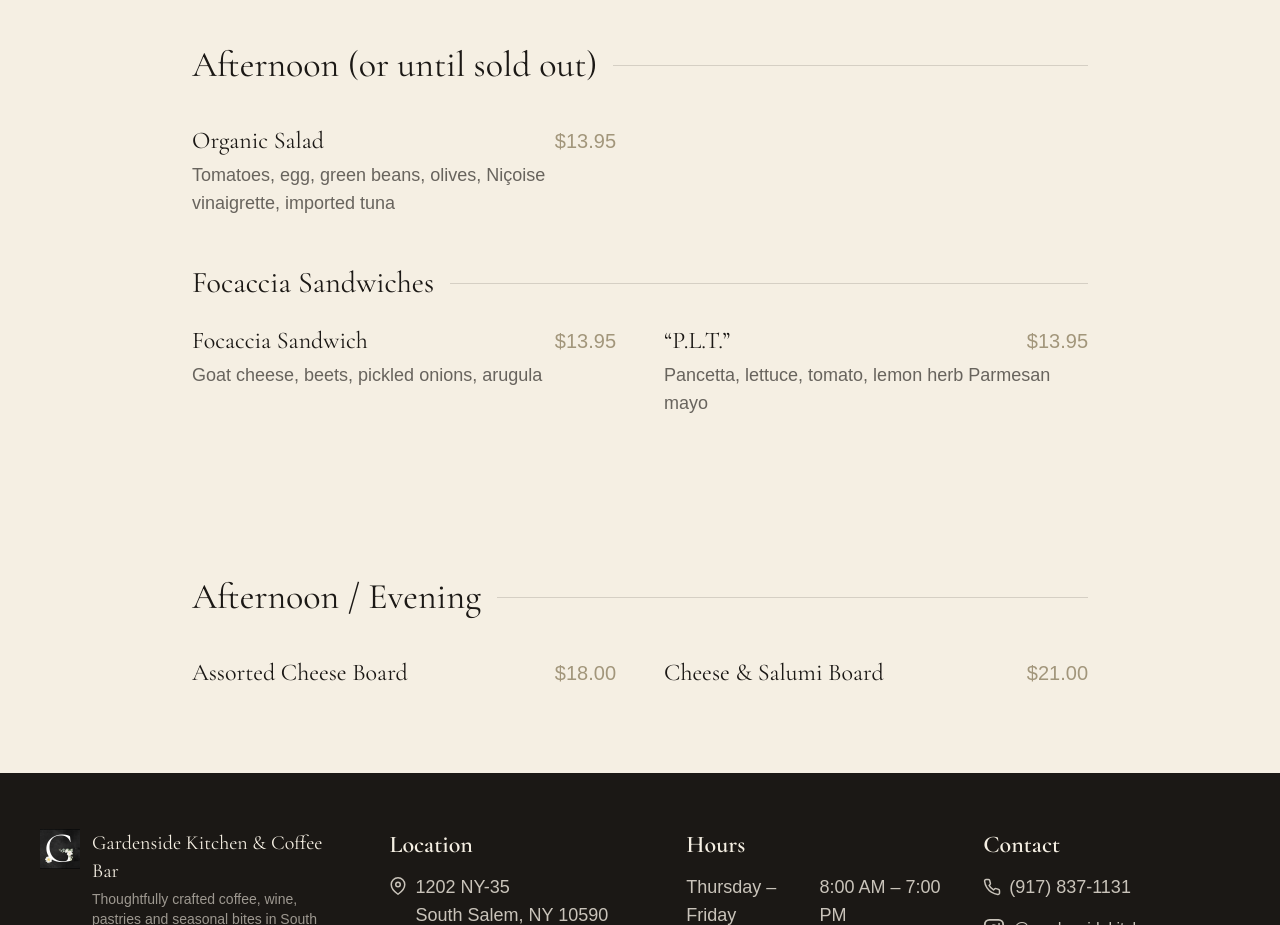
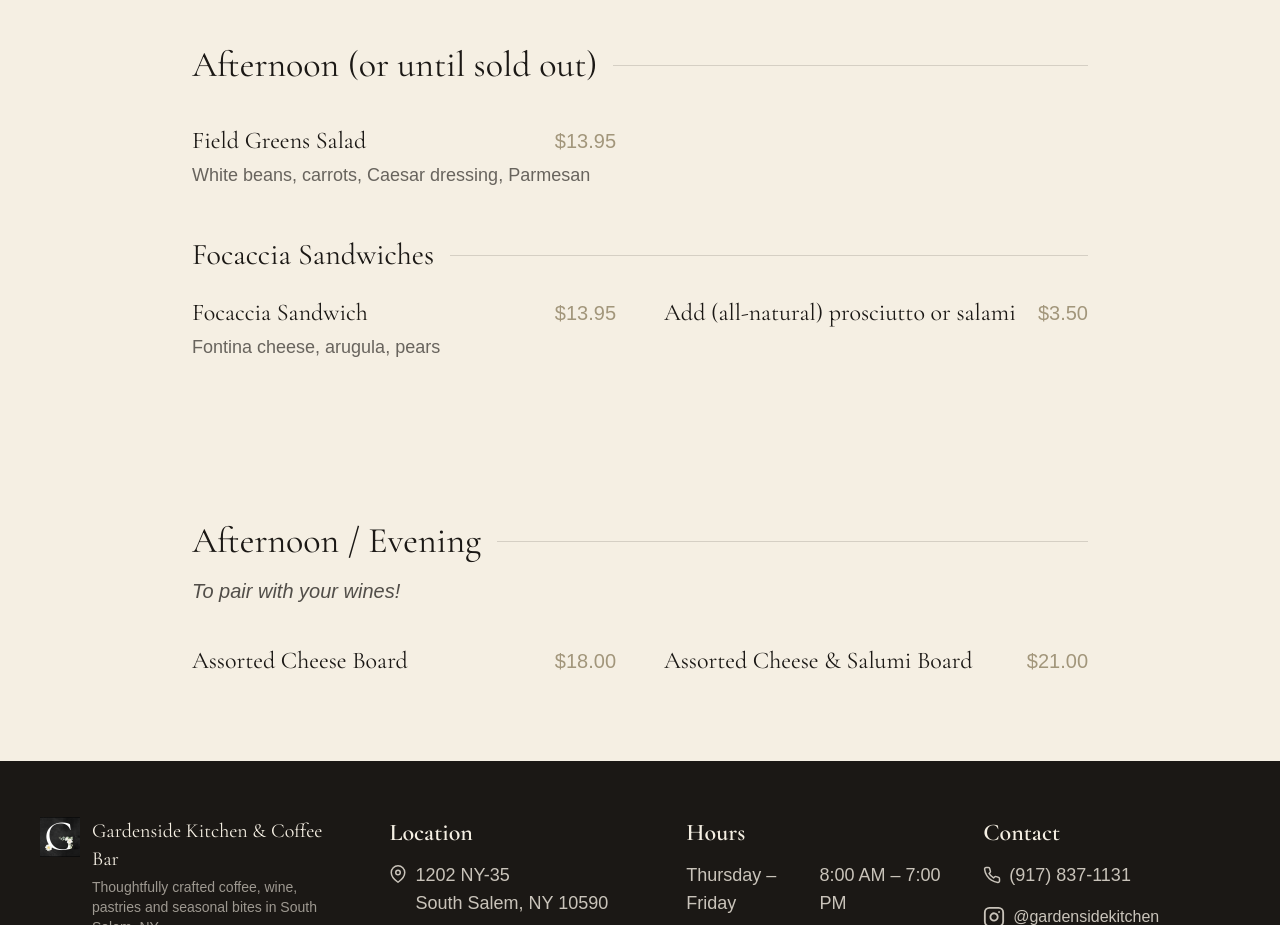
Before and after one commit to jasonf8080/gardensidekitchen, a React (Vite) app: page /menu in a window 1280 px wide. Shown: the part 880-1805 px from the top of the page. Built offline with nearby package versions, Linux system fonts and the light colour scheme; a web font is replaced by a local one.

Commit message:
update menu

```diff
--- a/src/components/Menu/MenuSection.jsx
+++ b/src/components/Menu/MenuSection.jsx
@@ -5,7 +5,7 @@ import useScrollReveal from '../../hooks/useScrollReveal.js'
  * Shared list layout for a menu category (Food, Drinks). Two-column on
  * desktop so a 10-item list doesn't run too long down the page.
  */
-function MenuSection({ heading, items, tone = 'light', secondaryHeading = null, secondaryItems = [] }) {
+function MenuSection({ heading, items, tone = 'light', secondaryHeading = null, secondaryItems = [], note = null }) {
   const sectionRef = useRef(null)
   useScrollReveal(sectionRef, '[data-reveal]', { stagger: 0.05 })
 
@@ -36,6 +36,12 @@ function MenuSection({ heading, items, tone = 'light', secondaryHeading = null,
           <span className={`h-px flex-1 ${isDark ? 'bg-secondary/20' : 'bg-primary/15'}`} aria-hidden="true" />
         </div>
 
+        {note && (
+          <p className="mt-4 text-base font-medium italic text-primary/75 md:text-xl" data-reveal>
+            {note}
+          </p>
+        )}
+
         <ul className="mt-10 grid grid-cols-1 gap-x-12 gap-y-8 md:grid-cols-2">
           {primaryItems.map(renderItem)}
         </ul>
--- a/src/data/data.js
+++ b/src/data/data.js
@@ -191,8 +191,8 @@ export const menuMorning = [
 
 export const menuLunch = [
   {
-    name: 'Organic Salad',
-    description: 'Tomatoes, egg, green beans, olives, Niçoise vinaigrette, imported tuna',
+    name: 'Field Greens Salad',
+    description: 'White beans, carrots, Caesar dressing, Parmesan',
     price: '$13.95',
   },
 ]
@@ -200,13 +200,13 @@ export const menuLunch = [
 export const menuLunchFocaccia = [
   {
     name: 'Focaccia Sandwich',
-    description: 'Goat cheese, beets, pickled onions, arugula',
+    description: 'Fontina cheese, arugula, pears',
     price: '$13.95',
   },
   {
-    name: '“P.L.T.”',
-    description: 'Pancetta, lettuce, tomato, lemon herb Parmesan mayo',
-    price: '$13.95',
+    name: 'Add (all-natural) prosciutto or salami',
+    description: '',
+    price: '$3.50',
   },
 ]
 
@@ -217,7 +217,7 @@ export const menuAfternoonEvening = [
     price: '$18.00',
   },
   {
-    name: 'Cheese & Salumi Board',
+    name: 'Assorted Cheese & Salumi Board',
     description: '',
     price: '$21.00',
   },
--- a/src/pages/Menu.jsx
+++ b/src/pages/Menu.jsx
@@ -27,6 +27,7 @@ function Menu() {
       <MenuSection
         heading="Afternoon / Evening"
         items={menuAfternoonEvening}
+        note="To pair with your wines!"
         tone="light"
       />
     </>
```
